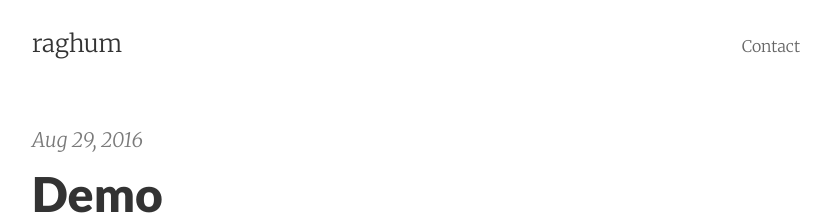
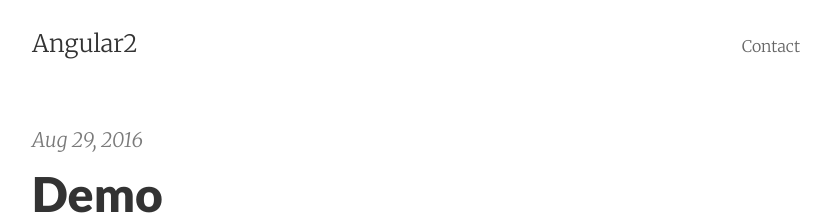
Before and after one commit to iraghumitra/iraghumitra.github.io, a Jekyll site: the page built from index.html, in a window 1280 px wide. Shown: the top 222 px of the page, without its empty margins (224-1055 px from the left). Built offline with Jekyll 4.4.1, drawn with Linux system fonts in a browser that asks for light colours; the list of posts is cut into pages by our own code.

Commit message:
Update _config.yml

```diff
--- a/_config.yml
+++ b/_config.yml
@@ -2,9 +2,9 @@ excerpt_separator: ""
 pygments: true
 markdown: kramdown
 url: http://iraghumitra.github.io
-title: raghum
+title: Angular2
 email: raghumitra.ksv@gmail.com
 author: RaghuMitra
-description: My awesome new site
+description: Angular 2
 paginate: 3
 google_analytics:
```
